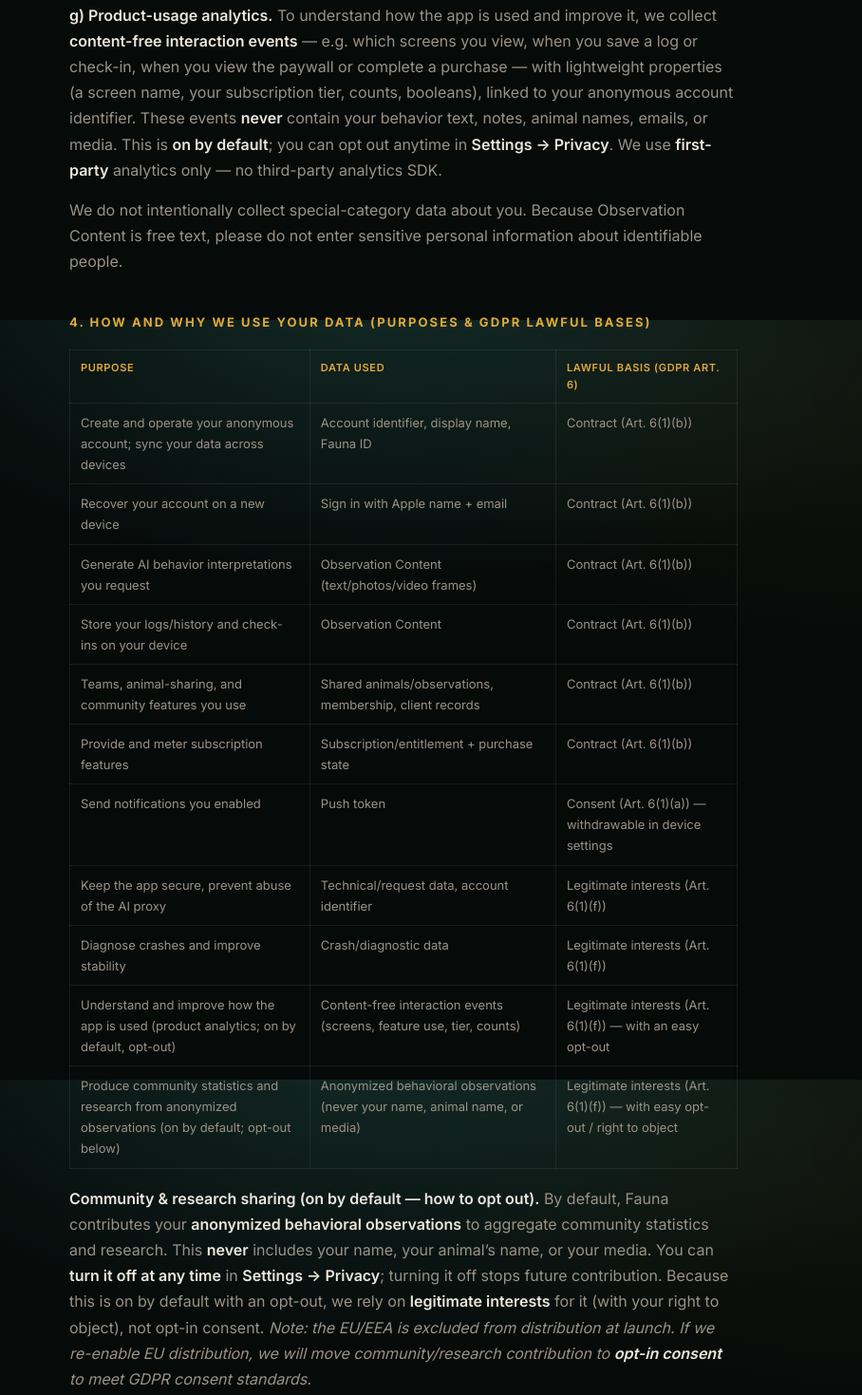
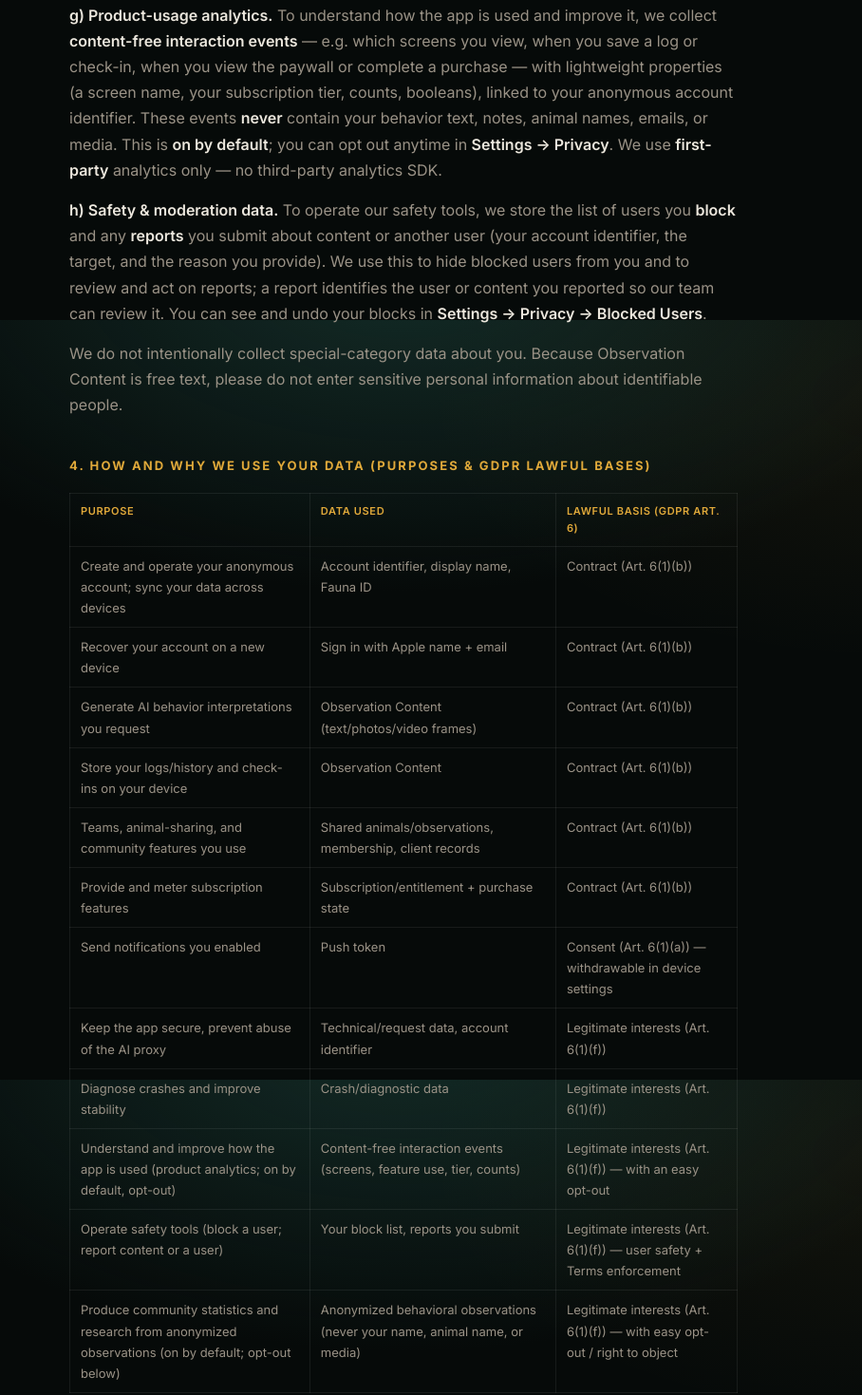
Before and after one commit to jcap-app/fauna-app, a plain HTML site: page privacy.html in a window 1280 px wide. Shown: the part 2863-4332 px from the top of the page at 95% size, without its empty margins (215-1123 px from the left). Drawn offline with nearby package versions, Linux system fonts and the light colour scheme.

Commit message:
Privacy Policy: disclose safety/moderation data (block list + reports)
Co-Authored-By: Claude Opus 4.8 (1M context) <noreply@anthropic.com>

```diff
--- a/privacy.html
+++ b/privacy.html
@@ -58,6 +58,7 @@
 <p><strong>e) Push notification token (if you enable notifications).</strong> We store your device’s <strong>push token</strong> (linked to your account) to deliver reminders/alerts you have opted into.</p>
 <p><strong>f) Diagnostic / crash data.</strong> To keep the app reliable, if the app hits an error we send a <strong>crash report to our servers</strong> (Supabase) containing a technical error message, a code stack trace, the platform, and the app version, linked to your anonymous account identifier. These reports are <strong>stripped of your content</strong> — they never include your notes, observations, animal names, or media — and are used solely to diagnose and fix bugs.</p>
 <p><strong>g) Product-usage analytics.</strong> To understand how the app is used and improve it, we collect <strong>content-free interaction events</strong> — e.g. which screens you view, when you save a log or check-in, when you view the paywall or complete a purchase — with lightweight properties (a screen name, your subscription tier, counts, booleans), linked to your anonymous account identifier. These events <strong>never</strong> contain your behavior text, notes, animal names, emails, or media. This is <strong>on by default</strong>; you can opt out anytime in <strong>Settings → Privacy</strong>. We use <strong>first-party</strong> analytics only — no third-party analytics SDK.</p>
+<p><strong>h) Safety &amp; moderation data.</strong> To operate our safety tools, we store the list of users you <strong>block</strong> and any <strong>reports</strong> you submit about content or another user (your account identifier, the target, and the reason you provide). We use this to hide blocked users from you and to review and act on reports; a report identifies the user or content you reported so our team can review it. You can see and undo your blocks in <strong>Settings → Privacy → Blocked Users</strong>.</p>
 <p>We do not intentionally collect special-category data about you. Because Observation Content is free text, please do not enter sensitive personal information about identifiable people.</p>
 
 <h2>4. How and why we use your data (purposes &amp; GDPR lawful bases)</h2>
@@ -73,6 +74,7 @@
   <tr><td>Keep the app secure, prevent abuse of the AI proxy</td><td>Technical/request data, account identifier</td><td>Legitimate interests (Art. 6(1)(f))</td></tr>
   <tr><td>Diagnose crashes and improve stability</td><td>Crash/diagnostic data</td><td>Legitimate interests (Art. 6(1)(f))</td></tr>
   <tr><td>Understand and improve how the app is used (product analytics; on by default, opt-out)</td><td>Content-free interaction events (screens, feature use, tier, counts)</td><td>Legitimate interests (Art. 6(1)(f)) — with an easy opt-out</td></tr>
+  <tr><td>Operate safety tools (block a user; report content or a user)</td><td>Your block list, reports you submit</td><td>Legitimate interests (Art. 6(1)(f)) — user safety + Terms enforcement</td></tr>
   <tr><td>Produce community statistics and research from anonymized observations (on by default; opt-out below)</td><td>Anonymized behavioral observations (never your name, animal name, or media)</td><td>Legitimate interests (Art. 6(1)(f)) — with easy opt-out / right to object</td></tr>
 </table>
 <p><strong>Community &amp; research sharing (on by default — how to opt out).</strong> By default, Fauna contributes your <strong>anonymized behavioral observations</strong> to aggregate community statistics and research. This <strong>never</strong> includes your name, your animal’s name, or your media. You can <strong>turn it off at any time</strong> in <strong>Settings → Privacy</strong>; turning it off stops future contribution. Because this is on by default with an opt-out, we rely on <strong>legitimate interests</strong> for it (with your right to object), not opt-in consent. <em>Note: the EU/EEA is excluded from distribution at launch. If we re-enable EU distribution, we will move community/research contribution to <strong>opt-in consent</strong> to meet GDPR consent standards.</em></p>
```
